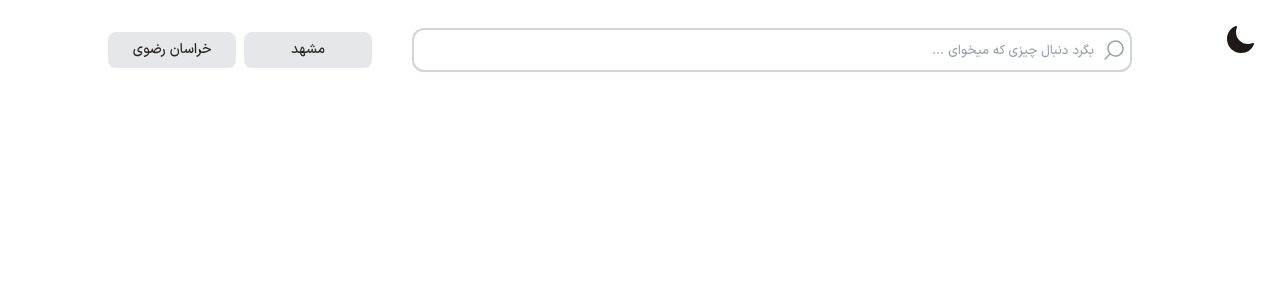
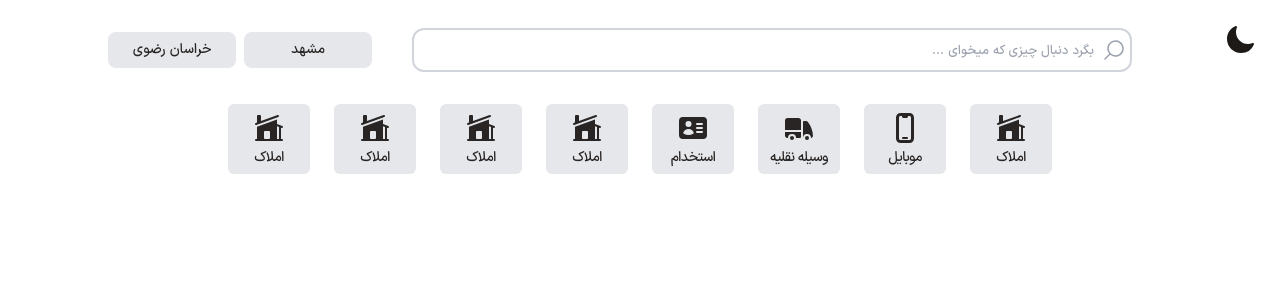
Before and after one commit to mojada7/majazz, a Next.js app: page /agahi/1 in a window 1280 px wide. Shown: the top 300 px of the page. Built offline with nearby package versions, Linux system fonts and the light colour scheme.

Commit message:
categorysection

```diff
--- a/src/app/agahi/[city]/page.tsx
+++ b/src/app/agahi/[city]/page.tsx
@@ -1,3 +1,5 @@
+
+import CategorySection from '@/components/agahiComponents/categorySection'
 import SearchItemeInput from '@/components/agahiComponents/searchItemeInput'
 import CenterFlexCol from '@/components/wraper/centerFlexCol'
 import FullScreenMain from '@/components/wraper/fullScreenMain'
@@ -18,9 +20,7 @@ function City() {
                 </div>
                 <SearchItemeInput />
             </div>
-            <div className='w-full h-fit py-2 text-center'>
-
-            </div>
+            <CategorySection />
             <div className='w-full h-fit py-2 text-center'>
 
             </div>
--- /dev/null
+++ b/src/components/agahiComponents/categoryCard/index.tsx
@@ -0,0 +1,21 @@
+import CenterFlexCol from '@/components/wraper/centerFlexCol'
+import React, { ReactNode } from 'react'
+
+function CategoryCard({children, title} : {children : ReactNode, title : string}) {
+  return (
+    <div className='w-[72px] md:w-[82px] h-16 md:h-[70px] bg-gray-200 dark:bg-stone-900 rounded-md py-2'>
+        <CenterFlexCol>
+        <div>
+            {children}
+        </div>
+
+        <div className='text-xs md:text-sm mt-1 tracking-tighter'>
+            {title}
+        </div>
+        </CenterFlexCol>
+
+    </div>
+  )
+}
+
+export default CategoryCard
--- /dev/null
+++ b/src/components/agahiComponents/categorySection/index.tsx
@@ -0,0 +1,39 @@
+import React from 'react'
+import CategoryCard from '../categoryCard'
+import HomeIcon from '@heroicons/react/24/solid/HomeModernIcon'
+import MobileIcon from '@heroicons/react/24/solid/DevicePhoneMobileIcon'
+import CarIcon from '@heroicons/react/24/solid/TruckIcon'
+import JobIcon from '@heroicons/react/24/solid/IdentificationIcon'
+
+function CategorySection() {
+  return (
+    <div className='w-[95vw] md:w-[90vw] lg:w-[85vw] h-fit py-2 text-center mt-4 flex flex-row-reverse flex-wrap justify-center gap-2 md:gap-4 lg:gap-6'>
+        <CategoryCard title='املاک' >
+            <HomeIcon className='w-8 h-8'/>
+        </CategoryCard>
+        <CategoryCard title='موبایل' >
+            <MobileIcon className='w-8 h-8'/>
+        </CategoryCard>
+        <CategoryCard title='وسیله نقلیه' >
+            <CarIcon className='w-8 h-8'/>
+        </CategoryCard>
+        <CategoryCard title='استخدام' >
+            <JobIcon className='w-8 h-8'/>
+        </CategoryCard>
+        <CategoryCard title='املاک' >
+            <HomeIcon className='w-8 h-8'/>
+        </CategoryCard>
+        <CategoryCard title='املاک' >
+            <HomeIcon className='w-8 h-8'/>
+        </CategoryCard>
+        <CategoryCard title='املاک' >
+            <HomeIcon className='w-8 h-8'/>
+        </CategoryCard>
+        <CategoryCard title='املاک' >
+            <HomeIcon className='w-8 h-8'/>
+        </CategoryCard>
+    </div>
+  )
+}
+
+export default CategorySection
```
